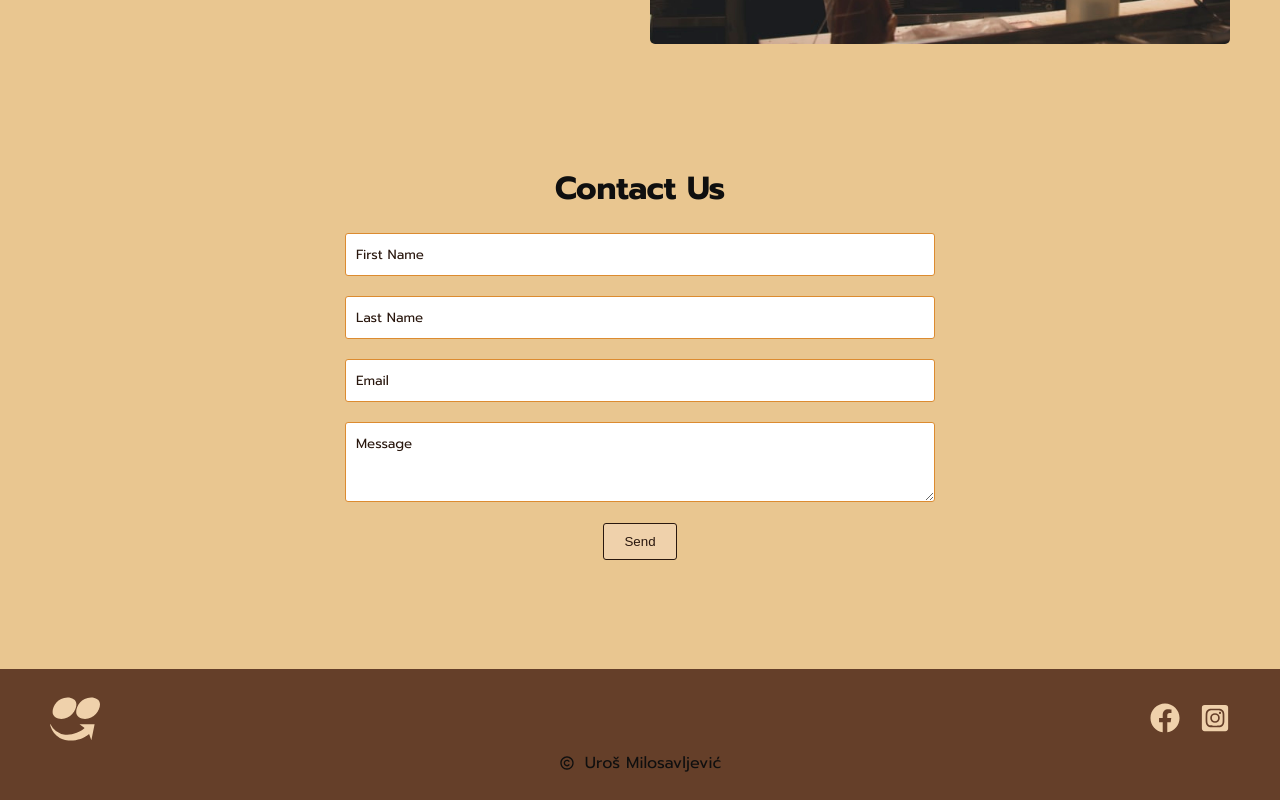
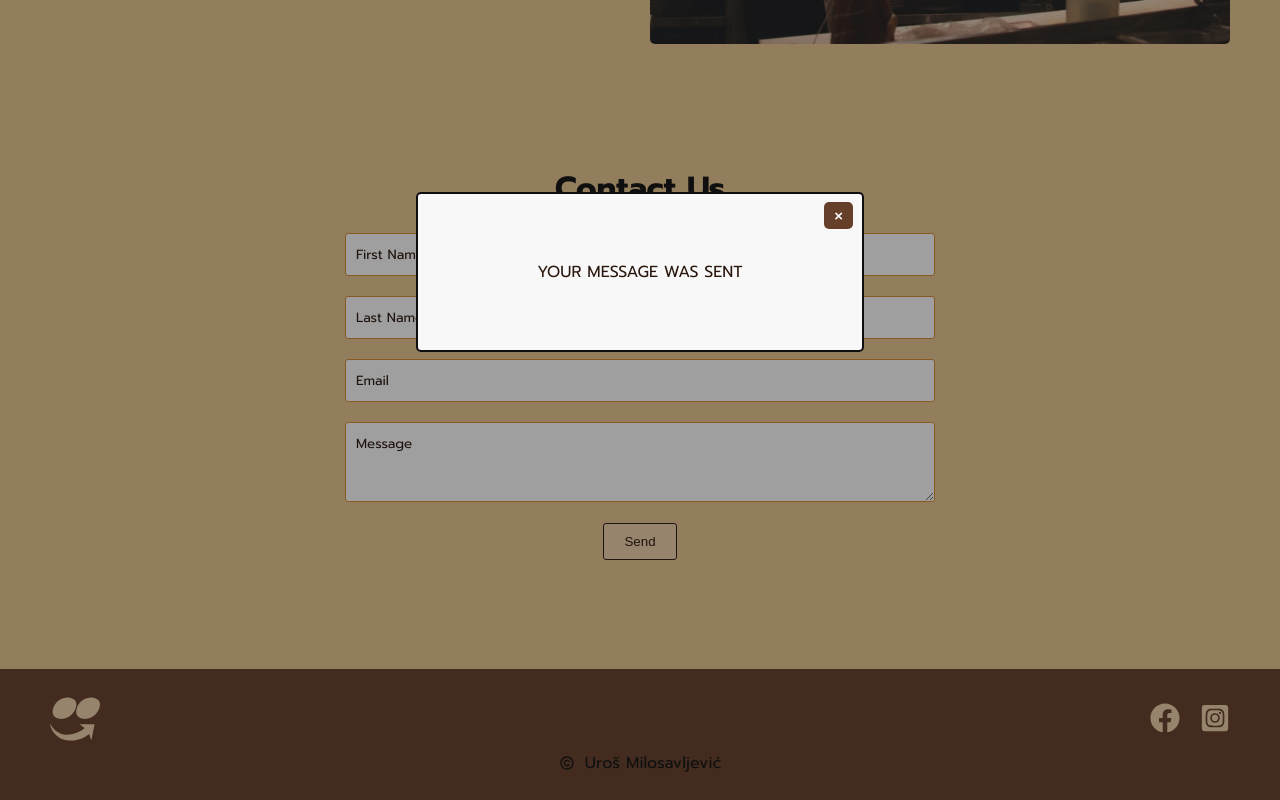
Before and after one commit to uroge/food-recipe-app, a React (Create React App) app: page / in a window 1280 px wide. Both pictures are taken after typing "Sample", "Sample", "name@example.com", "Sample" into the empty fields and a click on the button "Send". Shown: the part 1004-1804 px from the top of the page. Built offline with nearby package versions, Linux system fonts and the light colour scheme; no server answers.

Commit message:
Finished form validations and displaying loader when data is being fetched

```diff
--- a/src/components/CustomForm/CustomForm.jsx
+++ b/src/components/CustomForm/CustomForm.jsx
@@ -2,6 +2,7 @@ import React, { useState } from 'react';
 
 import './CustomForm.scss';
 import CustomButton from '../CustomButton/CustomButton';
+import Modal from '../Modal/Modal';
 
 const CustomForm = ((props, ref) => {
     const [state, setState] = useState({
@@ -11,6 +12,9 @@ const CustomForm = ((props, ref) => {
         message: ''
     });
 
+    const [isModalOpen, setModalOpen] = useState(false);
+    const [modalMessage, setModalMessage] = useState('');
+
     const handleChange = (event) => {
         const value = event.target.value;
         setState({
@@ -19,13 +23,9 @@ const CustomForm = ((props, ref) => {
         });
     }
 
-    // const [show, setShow] = useState(false);
-
-    // const handleClose = () => setShow(false);
-
     const validateEmail = (email) => {
-        const re =  /\S+@\S+\.\S+/;
-        return re.test(email);
+        const regex =  /^\w+([-+.']\w+)*@\w+([-.]\w+)*\.\w+([-.]\w+)*$/;
+        return regex.test(email);
     }
 
     const clearStorage = () => {
@@ -35,17 +35,23 @@ const CustomForm = ((props, ref) => {
         localStorage.removeItem('message');
     }
 
+    const closeModal = () => {
+        setModalOpen(false);
+    }
+
     const onFormSubmit = (event) => {
         event.preventDefault();
         clearStorage();
 
         if(state.firstName === '' || state.lastName === '' || state.email === '' || state.message === '') {
-            alert('You should fill all the inputs!');
+            setModalMessage('You should fill all the inputs!');
+            setModalOpen(true);
             return;
         }
 
         if(!validateEmail(state.email)) {
-            alert('Please enter a valid email');
+            setModalMessage('Please enter a valid email');
+            setModalOpen(true);
             return;
         }
 
@@ -61,7 +67,8 @@ const CustomForm = ((props, ref) => {
             message: ''
         });
 
-        // setShow(true);
+        setModalMessage('Your message was sent');
+        setModalOpen(true);
     }
 
     return (
@@ -102,6 +109,8 @@ const CustomForm = ((props, ref) => {
             <CustomButton className="form__button" buttonText="Send"/>
             </form>
         </div>
+        { isModalOpen ? <Modal message={modalMessage} closeModal={closeModal} />
+        : null }
     </>
     );
 });
--- /dev/null
+++ b/src/components/Loader/Loader.jsx
@@ -0,0 +1,9 @@
+import React from 'react';
+
+import './Loader.scss';
+
+const Loader = (props) => (
+    <div className="loader">Loading...</div>
+);
+
+export default Loader;
--- /dev/null
+++ b/src/components/Loader/Loader.scss
@@ -0,0 +1,59 @@
+@import "../../sass/base/variables";
+
+.loader,
+.loader:before,
+.loader:after {
+  border-radius: 50%;
+  width: 2.5em;
+  height: 2.5em;
+  -webkit-animation-fill-mode: both;
+  animation-fill-mode: both;
+  -webkit-animation: load7 1.8s infinite ease-in-out;
+  animation: load7 1.8s infinite ease-in-out;
+}
+.loader {
+  color: $color-blue;
+  font-size: 10px;
+  margin: 80px auto;
+  position: relative;
+  text-indent: -9999em;
+  -webkit-transform: translateZ(0);
+  -ms-transform: translateZ(0);
+  transform: translateZ(0);
+  -webkit-animation-delay: -0.16s;
+  animation-delay: -0.16s;
+}
+.loader:before,
+.loader:after {
+  content: "";
+  position: absolute;
+  top: 0;
+}
+.loader:before {
+  left: -3.5em;
+  -webkit-animation-delay: -0.32s;
+  animation-delay: -0.32s;
+}
+.loader:after {
+  left: 3.5em;
+}
+@-webkit-keyframes load7 {
+  0%,
+  80%,
+  100% {
+    box-shadow: 0 2.5em 0 -1.3em;
+  }
+  40% {
+    box-shadow: 0 2.5em 0 0;
+  }
+}
+@keyframes load7 {
+  0%,
+  80%,
+  100% {
+    box-shadow: 0 2.5em 0 -1.3em;
+  }
+  40% {
+    box-shadow: 0 2.5em 0 0;
+  }
+}
--- a/src/components/LoginToolBar/LoginToolBar.jsx
+++ b/src/components/LoginToolBar/LoginToolBar.jsx
@@ -3,32 +3,52 @@ import { useDispatch } from 'react-redux';
 import { setLogin } from '../../store/actions/actions';
 
 import CustomButton from '../CustomButton/CustomButton';
+import Modal from '../Modal/Modal';
+
 import './LoginToolBar.scss';
 
 const LoginToolBar = (props) => {
     const [email, setEmail] = useState(null);
     const [password, setPassword] = useState(null);
+    const [isModalOpen, setModalOpen] = useState(false);
+    const [modalMessage, setModalMessage] = useState('');
+
     const dispatch = useDispatch();
+
+    const validateEmail = email => {
+        const regex = /^\w+([-+.']\w+)*@\w+([-.]\w+)*\.\w+([-.]\w+)*$/;
+        return regex.test(email);
+    }
 
     const onLoginSubmit = (event) => {
         event.preventDefault();
 
-        if(!email) {
-            alert('Enter your email');
-        } else if(!password) {
-            alert('Enter your password');
+        if(!email){
+            setModalMessage('Please enter your email');
+            setModalOpen(true);
+        } else if (!validateEmail(email)){
+            setModalMessage('Please enter a valid email');
+            setModalOpen(true);
+        } else if (!password) {
+            setModalMessage('Please enter your password');
+            setModalOpen(true);
         } else {
-            alert('You are now logged in');
+            setModalMessage('You are now logged in');
+            setModalOpen(true);
             dispatch(setLogin());
             props.close();
         }
+    }
+
+    const closeModal = () => {
+        setModalOpen(false);
     }
 
     return (
     <div className='login-toolbar'>
         <form onSubmit={(event) => onLoginSubmit(event)}>
             <input
-            type="email"
+            type="text"
             placeholder="Email"
             onChange={(event) => setEmail(event.target.value)}/>
             <input
@@ -36,6 +56,8 @@ const LoginToolBar = (props) => {
             placeholder="Password"
             onChange={(event) => setPassword(event.target.value)} />
             <CustomButton className="button" buttonText={'Log In'}/>
+            { isModalOpen ? <Modal message={modalMessage} closeModal={closeModal} />
+            : null }
         </form>
     </div>
 )};
--- /dev/null
+++ b/src/components/Modal/Modal.jsx
@@ -0,0 +1,14 @@
+import React from 'react';
+
+import './Modal.scss';
+
+const Modal = ({ message, closeModal }) => (
+    <div className="modal">
+        <div className="modal__content">
+            { message }
+            <button className="modal__btn" onClick={ closeModal }>&times;</button>
+        </div>
+    </div>
+);
+
+export default Modal;
--- /dev/null
+++ b/src/components/Modal/Modal.scss
@@ -0,0 +1,59 @@
+@import "../../sass/base/variables";
+
+.modal {
+  position: fixed;
+  z-index: 5;
+  left: 0;
+  top: 0;
+  width: 100%;
+  height: 100%;
+  overflow: auto;
+  background-color: $color-black;
+  background-color: rgba($color-black, 0.4);
+
+  &__content {
+    background-color: $color-white;
+    text-transform: uppercase;
+    margin: 15% auto;
+    padding: 2rem;
+    width: 35%;
+    height: 20%;
+    display: flex;
+    flex-direction: column;
+    justify-content: space-around;
+    align-items: center;
+    color: $color-blue;
+    border: 2px solid $color-black;
+    border-radius: 5px;
+    position: relative;
+    z-index: 200;
+  }
+
+  &__btn {
+    color: $color-white;
+    padding: 0.5rem 1rem;
+    background-color: $color-secondary;
+    border: none;
+    border-radius: 5px;
+    font-weight: bold;
+    font-size: 1.5rem;
+    transition: all 0.5s;
+    position: absolute;
+    top: 5%;
+    right: 2%;
+  }
+
+  &__btn:hover,
+  &__btn:focus {
+    color: $color-blue;
+    text-decoration: none;
+    background-color: $color-primary;
+    cursor: pointer;
+  }
+
+  &__children {
+    display: flex;
+    flex-direction: column;
+    justify-content: space-between;
+  }
+}
--- a/src/pages/Category/Category.jsx
+++ b/src/pages/Category/Category.jsx
@@ -8,6 +8,7 @@ import './Category.scss';
 import SearchBar from '../../components/SearchBar/SearchBar';
 import Meals from '../../components/Meals/Meals';
 import Recommended from '../../components/Recommended/Recommended';
+import Loader from '../../components/Loader/Loader';
 
 const Category = (props) => {
     const categoryTitle = props.match.params.title;
@@ -37,15 +38,13 @@ const Category = (props) => {
         <div className="category">
             <h3>Our recommendation:</h3>
             <div className="category__header">
-                {/* <div className="category__recommended"> */}
                 { recommendedMeal ?
                 <Recommended
                     className="recommended"
                     title={recommendedMeal.strMeal}
                     image={recommendedMeal.strMealThumb}
                     link={`/category/${categoryTitle}/${recommendedMeal.idMeal}`}
-                    /> : 'Picking our recommendation...' }
-                {/* </div> */}
+                /> : <Loader /> }
                 <SearchBar
                     className="category__search"
                     value={searchTerm}
@@ -53,8 +52,8 @@ const Category = (props) => {
                     handleChange={handleChange}
                 />
             </div>
-            <h1>{categoryTitle}</h1>
-            {filteredMeals ? <Meals meals={filteredMeals} category={categoryTitle} /> : <h1>No meals that match your search</h1>}
+            <h1>{ categoryTitle }</h1>
+            { filteredMeals ? <Meals meals={filteredMeals} category={categoryTitle} /> : <h1>No meals that match your search</h1> }
         </div>
 
     );
--- a/src/pages/Home/Home.jsx
+++ b/src/pages/Home/Home.jsx
@@ -9,6 +9,7 @@ import HomeHeader from '../../components/HomeHeader/HomeHeader';
 import CategoriesPreview from '../../components/CategoriesPreview/CategoriesPreview';
 import AboutUs from '../../components/AboutUs/AboutUs';
 import CustomForm from '../../components/CustomForm/CustomForm';
+import Loader from '../../components/Loader/Loader';
 
 const Home = (props) => {
     const foodCategories = useSelector(state => state.food.foodCategories);
@@ -32,7 +33,8 @@ const Home = (props) => {
     return (
         <div className="homepage">
             <HomeHeader scroll={scrollToCategories}/>
-            { foodCategories ? <CategoriesPreview ref={categoriesRef} categories={foodCategories}/> : null}
+            { foodCategories ? <CategoriesPreview ref={categoriesRef} categories={foodCategories}/> :
+            <Loader />}
             <AboutUs ref={props.refAbout}/>
             <CustomForm
             text='Contact Us' />
--- a/src/pages/MyMeals/MyMeals.jsx
+++ b/src/pages/MyMeals/MyMeals.jsx
@@ -7,6 +7,7 @@ import axios from '../../axios/axios';
 import './MyMeals.scss';
 
 import Meals from '../../components/Meals/Meals';
+import Loader from '../../components/Loader/Loader';
 
 const MyMeals = (props) => {
     const myMeals = useSelector(state => state.food.myMeals);
@@ -27,7 +28,7 @@ const MyMeals = (props) => {
         <div className="my-meals">
             <h1>My Meals:</h1>
             {myMeals ? <Meals meals={myMeals} category="Seafood" />
-            : 'Loading...'}
+            : <Loader />}
             { !isLoggedIn ? <Redirect to="/" /> : null}
         </div>
 
```
Also changed, not shown: src/pages/Search/Search.jsx (+4 -3 lines), src/pages/SingleMeal/SingleMeal.jsx (+14 -13 lines). Lines whose indentation alone changed are shown as unchanged.
